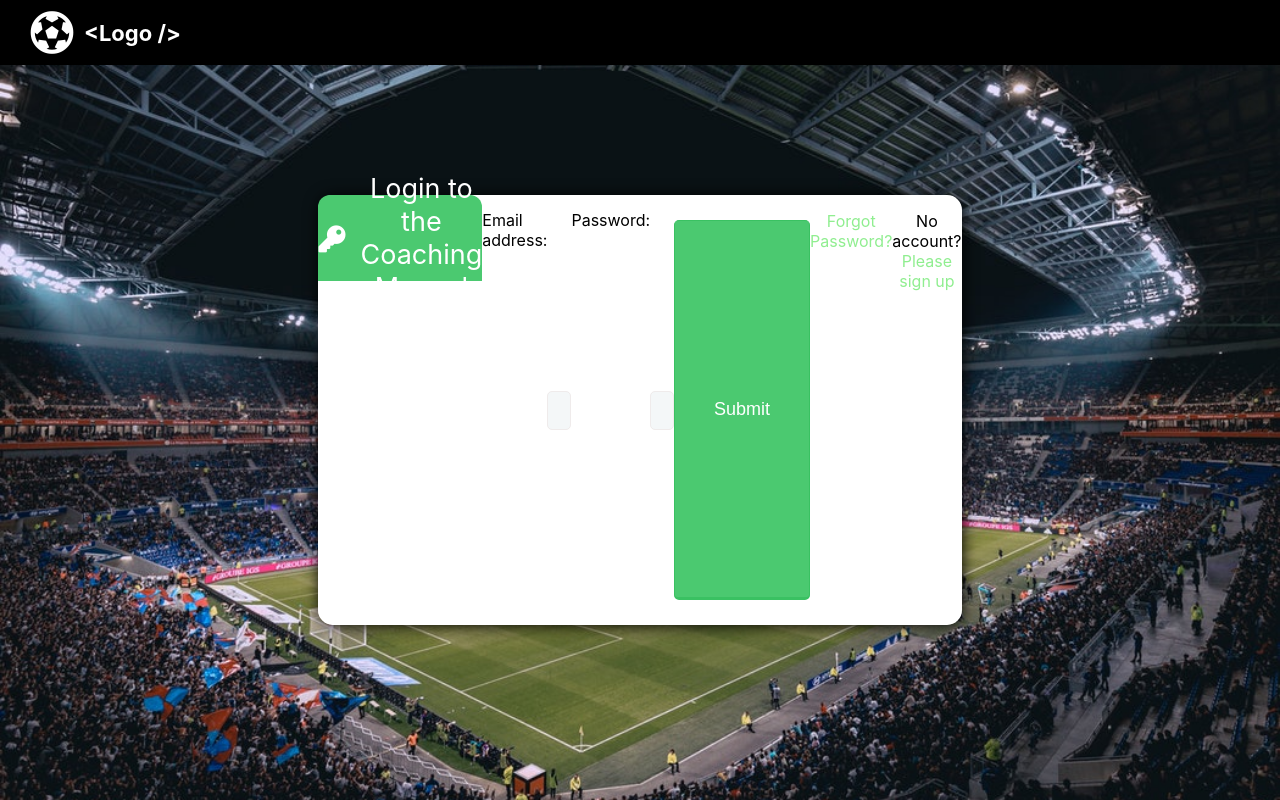
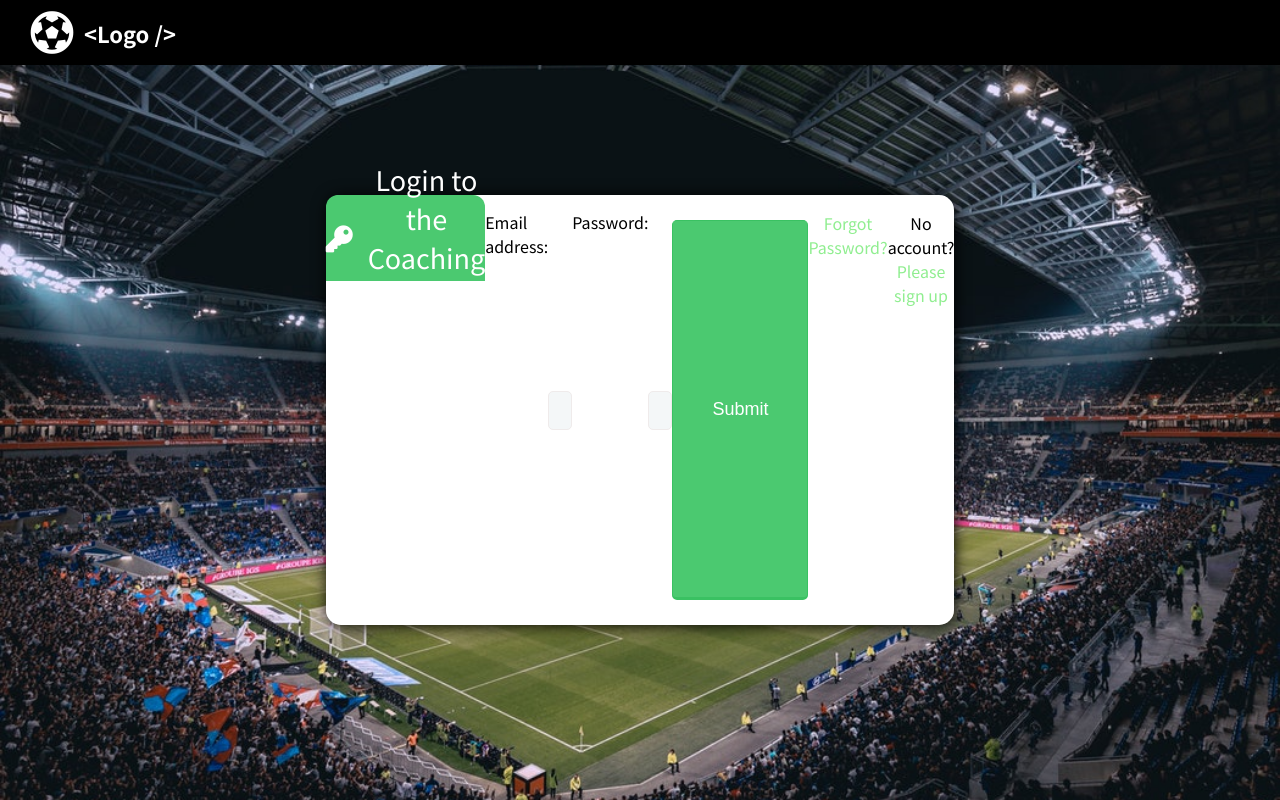
Before and after one commit to NickBansal/CoachingManual, a React (Create React App) app: page / in a window 1280 px wide. Built offline with nearby package versions, Linux system fonts and the light colour scheme.

Commit message:
updated fonts

```diff
--- a/public/index.html
+++ b/public/index.html
@@ -11,6 +11,7 @@
     -->
     <link rel="manifest" href="%PUBLIC_URL%/manifest.json">
     <link rel="stylesheet" href="https://use.fontawesome.com/releases/v5.5.0/css/all.css" integrity="sha384-B4dIYHKNBt8Bc12p+WXckhzcICo0wtJAoU8YZTY5qE0Id1GSseTk6S+L3BlXeVIU" crossorigin="anonymous">
+    <link href="https://fonts.googleapis.com/css?family=Noto+Sans+SC:400,700" rel="stylesheet">
     <!--
       Notice the use of %PUBLIC_URL% in the tags above.
       It will be replaced with the URL of the `public` folder during the build.
--- a/src/App.css
+++ b/src/App.css
@@ -1,5 +1,6 @@
 .App {
   text-align: center;
+  font-family: 'Noto Sans SC', sans-serif;
 }
 
 body {
```
